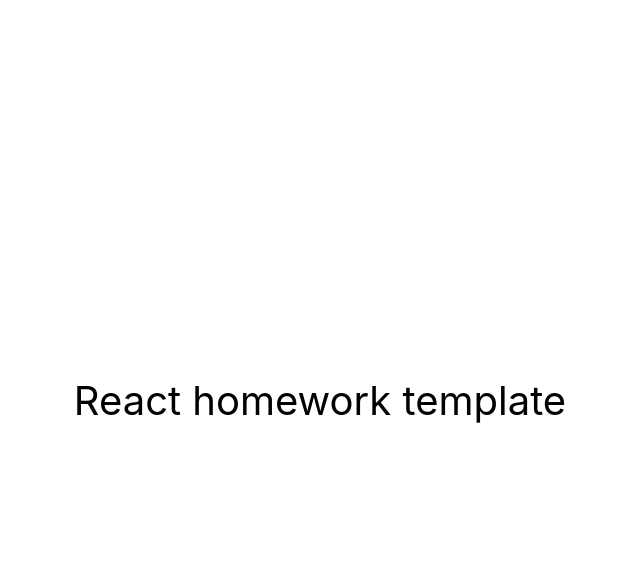
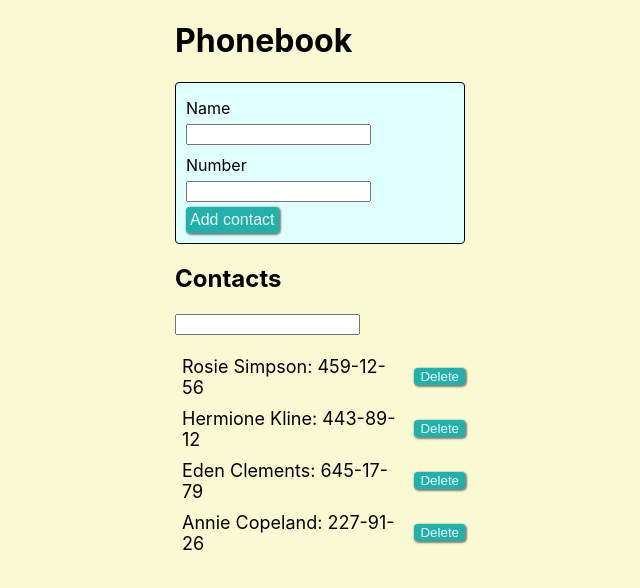
Before and after one commit to Valentyna89/goit-react-hw-02-phonebook, a React (Create React App) app: page / in a window 1280 px wide. Shown: the top 588 px of the page, without its empty margins (320-960 px from the left). Built offline with nearby package versions, Linux system fonts and the light colour scheme.

Commit message:
add some components

```diff
--- a/src/components/App.jsx
+++ b/src/components/App.jsx
@@ -1,16 +1,47 @@
-export const App = () => {
-  return (
-    <div
-      style={{
-        height: '100vh',
-        display: 'flex',
-        justifyContent: 'center',
-        alignItems: 'center',
-        fontSize: 40,
-        color: '#010101'
-      }}
-    >
-      React homework template
-    </div>
-  );
-};
+import React, { Component } from 'react';
+import ContactForm from './ContactForm';
+import ContactList from './ContactList';
+import css from './App.module.css';
+
+class App extends Component {
+  state = {
+    contacts: [
+      { id: 'id-1', name: 'Rosie Simpson', number: '459-12-56' },
+      { id: 'id-2', name: 'Hermione Kline', number: '443-89-12' },
+      { id: 'id-3', name: 'Eden Clements', number: '645-17-79' },
+      { id: 'id-4', name: 'Annie Copeland', number: '227-91-26' },
+    ],
+    filter: '',
+  };
+
+  setFilter = e => {
+    this.state({ filter: e.target.value });
+  };
+
+  deleteContact = e => {
+    this.setState(prevState => ({
+      contacts: prevState.contacts.filter(
+        contact => contact.id !== e.target.id
+      ),
+    }));
+  };
+
+  render() {
+    const { contacts } = this.state;
+
+    return (
+      <div className={css.Container}>
+        <h1>Phonebook</h1>
+
+        <ContactForm />
+
+        <h2>Contacts</h2>
+        <input className="inputSearchContact"></input>
+
+        <ContactList contacts={contacts} deleteContact={this.deleteContact} />
+      </div>
+    );
+  }
+}
+
+export default App;
--- /dev/null
+++ b/src/components/App.module.css
@@ -0,0 +1,6 @@
+.Container {
+    width: 290px;
+    height: auto;
+    margin: 0 auto;
+    padding: 0;
+}
--- /dev/null
+++ b/src/components/ContactForm/ContactForm.js
@@ -0,0 +1,43 @@
+import React, { Component } from 'react';
+import css from './ContactForm.module.css';
+
+class ContactForm extends Component {
+  state = {
+    name: '',
+    number: '',
+  };
+
+  render() {
+    return (
+      <div className={css.contactsForm}>
+        <label>
+          <p className={css.contactData}>Name</p>
+          <input
+            type="text"
+            name="name"
+            pattern="^[a-zA-Zа-яА-Я]+(([' -][a-zA-Zа-яА-Я ])?[a-zA-Zа-яА-Я]*)*$"
+            title="Name may contain only letters, apostrophe, dash and spaces. For example Adrian, Jacob Mercer, Charles de Batz de Castelmore d'Artagnan"
+            required
+            className={css.inputData}
+          />
+        </label>
+        <label>
+          <p className={css.contactData}>Number</p>
+          <input
+            type="tel"
+            name="number"
+            pattern="\+?\d{1,4}?[-.\s]?\(?\d{1,3}?\)?[-.\s]?\d{1,4}[-.\s]?\d{1,4}[-.\s]?\d{1,9}"
+            title="Phone number must be digits and can contain spaces, dashes, parentheses and can start with +"
+            required
+            className={css.inputData}
+          />
+        </label>
+        <button type="button" className={css.addBtn}>
+          Add contact
+        </button>
+      </div>
+    );
+  }
+}
+
+export default ContactForm;
--- /dev/null
+++ b/src/components/ContactForm/ContactForm.module.css
@@ -0,0 +1,30 @@
+.contactsForm {
+    padding: 10px;
+    border: 1px solid black;
+    border-radius: 4px;
+    background-color: lightcyan;
+}
+
+.contactData {
+    margin: 5px 0;
+}
+
+.inputData {
+    margin-bottom: 5px;
+}
+
+.addBtn {
+    font-size: 16px;
+    color: aliceblue;
+    padding: 4px;
+    border: none;
+    border-radius: 4px;
+    background-color: lightseagreen;
+    box-shadow: 1px 1px 2px 1px gray;
+    cursor: pointer;
+}
+
+.addBtn:hover {
+    color: black;
+    background-color: lightskyblue;
+}
--- /dev/null
+++ b/src/components/ContactForm/index.js
@@ -0,0 +1 @@
+export { default } from './ContactForm';
--- /dev/null
+++ b/src/components/ContactList/ContactList.js
@@ -0,0 +1,32 @@
+import React from 'react';
+import PropTypes from 'prop-types';
+import css from './ContactList.module.css';
+
+const ContactList = ({ contacts, deleteContact }) => {
+  return (
+    <ul className={css.contactsList}>
+      {contacts.map(contact => (
+        <li className={css.contactsItem} key={contact.id}>
+          <p className={css.contactName}>
+            {contact.name + ': ' + contact.number}
+          </p>
+          <button
+            className={css.deleteBtn}
+            type="button"
+            id={contact.id}
+            onClick={deleteContact}
+          >
+            Delete
+          </button>
+        </li>
+      ))}
+    </ul>
+  );
+};
+
+ContactList.propTypes = {
+  contacts: PropTypes.array.isRequired,
+  deleteContact: PropTypes.func.isRequired,
+};
+
+export default ContactList;
--- /dev/null
+++ b/src/components/ContactList/ContactList.module.css
@@ -0,0 +1,27 @@
+.contactsList {
+    padding: 0;
+}
+
+.contactsItem {
+    display: flex;
+    align-items: center;
+}
+
+.contactName {
+    font-size: 18px;
+    margin: 5px 7px;
+}
+
+.deleteBtn {
+    color: aliceblue;
+    border: none;
+    border-radius: 4px;
+    background-color: lightseagreen;
+    box-shadow: 1px 1px 2px 1px gray;
+    cursor: pointer;
+}
+
+.deleteBtn:hover {
+    color: black;
+    background-color: lightskyblue;
+}
--- /dev/null
+++ b/src/components/ContactList/index.js
@@ -0,0 +1 @@
+export { default } from './ContactList';
--- a/src/index.css
+++ b/src/index.css
@@ -1,12 +1,14 @@
-@import-normalize; /* bring in normalize.css styles */
+/* @import-normalize; bring in normalize.css styles */
 
 body {
+
   margin: 0;
   font-family: -apple-system, BlinkMacSystemFont, 'Segoe UI', 'Roboto', 'Oxygen',
     'Ubuntu', 'Cantarell', 'Fira Sans', 'Droid Sans', 'Helvetica Neue',
     sans-serif;
   -webkit-font-smoothing: antialiased;
   -moz-osx-font-smoothing: grayscale;
+  background-color: lightgoldenrodyellow;
 }
 
 code {
--- a/src/index.js
+++ b/src/index.js
@@ -1,6 +1,6 @@
 import React from 'react';
 import ReactDOM from 'react-dom/client';
-import { App } from 'components/App';
+import App from 'components/App';
 import './index.css';
 
 ReactDOM.createRoot(document.getElementById('root')).render(
```
